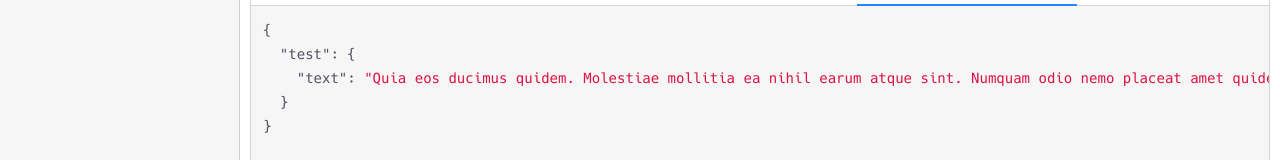
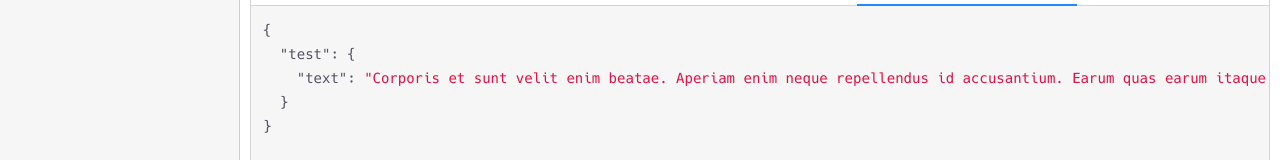
Before and after one commit to cdlib/dmphub-ui-kit, a plain HTML site: page components/detail/test.html in a window 1280 px wide. Both pictures are taken after a click on the link "Context". Shown: the part 529-689 px from the top of the page. Drawn offline with Linux system fonts and the light colour scheme; no server answers.

Commit message:
Update 2020-02-20T20:03:41.028Z

```diff
--- a/components/detail/test.html
+++ b/components/detail/test.html
@@ -224,7 +224,7 @@
 
 <span class="hljs-tag">&lt;<span class="hljs-name">h3</span>&gt;</span>Verifying Faker Library<span class="hljs-tag">&lt;/<span class="hljs-name">h3</span>&gt;</span>
 
-<span class="hljs-tag">&lt;<span class="hljs-name">p</span>&gt;</span><span class="hljs-tag">&lt;<span class="hljs-name">strong</span>&gt;</span>Text generated by Faker should follow here:<span class="hljs-tag">&lt;/<span class="hljs-name">strong</span>&gt;</span> Quia eos ducimus quidem. Molestiae mollitia ea nihil earum atque sint. Numquam odio nemo placeat amet quidem saepe omnis. Et aut similique autem id aliquid deleniti accusantium ea.<span class="hljs-tag">&lt;/<span class="hljs-name">p</span>&gt;</span>
+<span class="hljs-tag">&lt;<span class="hljs-name">p</span>&gt;</span><span class="hljs-tag">&lt;<span class="hljs-name">strong</span>&gt;</span>Text generated by Faker should follow here:<span class="hljs-tag">&lt;/<span class="hljs-name">strong</span>&gt;</span> Corporis et sunt velit enim beatae. Aperiam enim neque repellendus id accusantium. Earum quas earum itaque. Corporis voluptatem quo aut exercitationem dolores dicta nihil quia ipsum.<span class="hljs-tag">&lt;/<span class="hljs-name">p</span>&gt;</span>
 
 <span class="hljs-tag">&lt;<span class="hljs-name">h3</span>&gt;</span>Verifying JavaScript Functionality<span class="hljs-tag">&lt;/<span class="hljs-name">h3</span>&gt;</span>
 
@@ -408,7 +408,7 @@
 
             <pre>{
   <span class="hljs-attr">"test"</span>: {
-    <span class="hljs-attr">"text"</span>: <span class="hljs-string">"Quia eos ducimus quidem. Molestiae mollitia ea nihil earum atque sint. Numquam odio nemo placeat amet quidem saepe omnis. Et aut similique autem id aliquid deleniti accusantium ea."</span>
+    <span class="hljs-attr">"text"</span>: <span class="hljs-string">"Corporis et sunt velit enim beatae. Aperiam enim neque repellendus id accusantium. Earum quas earum itaque. Corporis voluptatem quo aut exercitationem dolores dicta nihil quia ipsum."</span>
   }
 }</pre>
 
--- a/components/preview/test.html
+++ b/components/preview/test.html
@@ -67,7 +67,7 @@
 
 <h3>Verifying Faker Library</h3>
 
-<p><strong>Text generated by Faker should follow here:</strong> Quia eos ducimus quidem. Molestiae mollitia ea nihil earum atque sint. Numquam odio nemo placeat amet quidem saepe omnis. Et aut similique autem id aliquid deleniti accusantium ea.</p>
+<p><strong>Text generated by Faker should follow here:</strong> Corporis et sunt velit enim beatae. Aperiam enim neque repellendus id accusantium. Earum quas earum itaque. Corporis voluptatem quo aut exercitationem dolores dicta nihil quia ipsum.</p>
 
 <h3>Verifying JavaScript Functionality</h3>
 
```
Also changed, not shown: components/render/test.html (+1 -1 lines).
